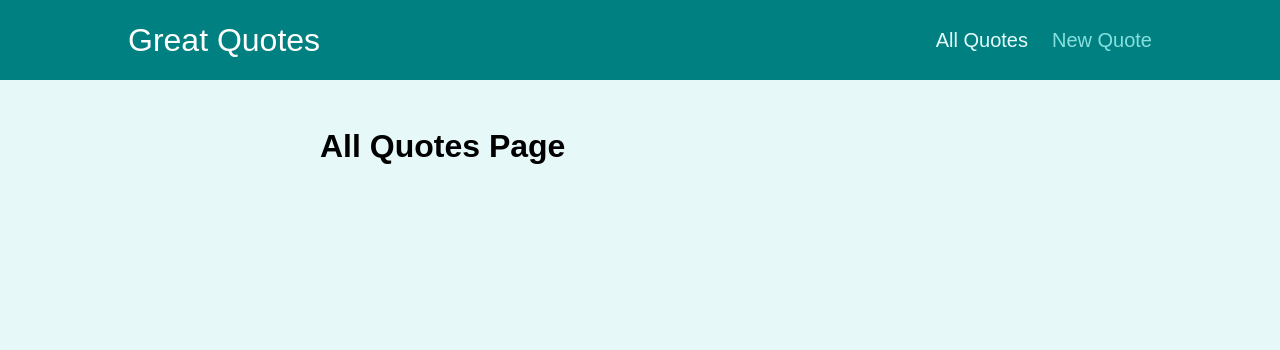
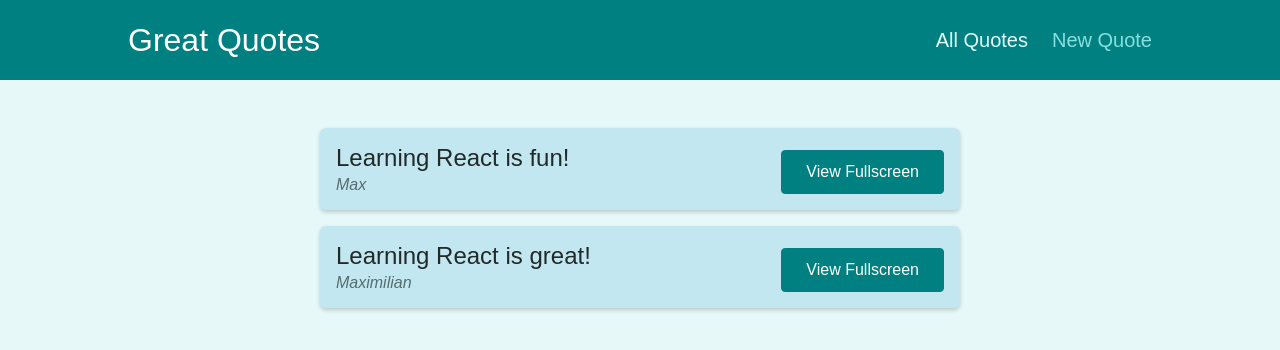
Before and after one commit to Sealman234/react-router-demo-app, a React (Create React App) app: page /quotes in a window 1280 px wide. Shown: the top 350 px of the page. Built offline with nearby package versions, Linux system fonts and the light colour scheme.

Commit message:
Quote Detail Page

```diff
--- a/src/App.js
+++ b/src/App.js
@@ -1,8 +1,8 @@
 import { Redirect, Route, Switch } from 'react-router-dom';
 import Layout from './components/layout/Layout';
-import AllQuotes from './components/pages/AllQuotes';
-import NewQuote from './components/pages/NewQuote';
-import QuoteDetail from './components/pages/QuoteDetail';
+import AllQuotes from './pages/AllQuotes';
+import NewQuote from './pages/NewQuote';
+import QuoteDetail from './pages/QuoteDetail';
 
 function App() {
   return (
--- a/src/components/pages/AllQuotes.js
+++ /dev/null
@@ -1,7 +0,0 @@
-import React from 'react';
-
-const AllQuotes = () => {
-  return <h1>All Quotes Page</h1>;
-};
-
-export default AllQuotes;
--- a/src/components/pages/NewQuote.js
+++ /dev/null
@@ -1,7 +0,0 @@
-import React from 'react';
-
-const NewQuote = () => {
-  return <h1>New Quote Page</h1>;
-};
-
-export default NewQuote;
--- a/src/components/pages/QuoteDetail.js
+++ /dev/null
@@ -1,20 +0,0 @@
-import React from 'react';
-import { Route, useParams } from 'react-router-dom';
-import { Fragment } from 'react/cjs/react.production.min';
-import Comments from '../comments/Comments';
-
-const QuoteDetail = () => {
-  const params = useParams();
-
-  return (
-    <Fragment>
-      <h1>Quote Detail Page</h1>
-      <p>params: {params.quoteId}</p>
-      <Route path={`/quotes/${params.quoteId}/comments`}>
-        <Comments />
-      </Route>
-    </Fragment>
-  );
-};
-
-export default QuoteDetail;
--- a/src/components/quotes/QuoteItem.js
+++ b/src/components/quotes/QuoteItem.js
@@ -1,3 +1,4 @@
+import { Link } from 'react-router-dom';
 import classes from './QuoteItem.module.css';
 
 const QuoteItem = (props) => {
@@ -9,7 +10,9 @@
         </blockquote>
         <figcaption>{props.author}</figcaption>
       </figure>
-      <a className="btn">View Fullscreen</a>
+      <Link className="btn" to={`/quotes/${props.id}`}>
+        View Fullscreen
+      </Link>
     </li>
   );
 };
--- /dev/null
+++ b/src/pages/AllQuotes.js
@@ -0,0 +1,13 @@
+import React from 'react';
+import QuoteList from '../components/quotes/QuoteList';
+
+const DUMMY_QUOTES = [
+  { id: 'q1', author: 'Max', text: 'Learning React is fun!' },
+  { id: 'q2', author: 'Maximilian', text: 'Learning React is great!' },
+];
+
+const AllQuotes = () => {
+  return <QuoteList quotes={DUMMY_QUOTES} />;
+};
+
+export default AllQuotes;
--- /dev/null
+++ b/src/pages/NewQuote.js
@@ -0,0 +1,12 @@
+import React from 'react';
+import QuoteForm from '../components/quotes/QuoteForm';
+
+const NewQuote = () => {
+  const addQuoteHandler = (quoteData) => {
+    console.log(quoteData);
+  };
+
+  return <QuoteForm onAddQuote={addQuoteHandler} />;
+};
+
+export default NewQuote;
--- /dev/null
+++ b/src/pages/QuoteDetail.js
@@ -0,0 +1,30 @@
+import React, { Fragment } from 'react';
+import { Route, useParams } from 'react-router-dom';
+import Comments from '../components/comments/Comments';
+import HighlightedQuote from '../components/quotes/HighlightedQuote';
+
+const DUMMY_QUOTES = [
+  { id: 'q1', author: 'Max', text: 'Learning React is fun!' },
+  { id: 'q2', author: 'Maximilian', text: 'Learning React is great!' },
+];
+
+const QuoteDetail = () => {
+  const params = useParams();
+
+  const quote = DUMMY_QUOTES.find((quote) => quote.id === params.quoteId);
+
+  if (!quote) {
+    return <p>No quote found!</p>;
+  }
+
+  return (
+    <Fragment>
+      <HighlightedQuote author={quote.author} text={quote.text} />
+      <Route path={`/quotes/${params.quoteId}/comments`}>
+        <Comments />
+      </Route>
+    </Fragment>
+  );
+};
+
+export default QuoteDetail;
```
